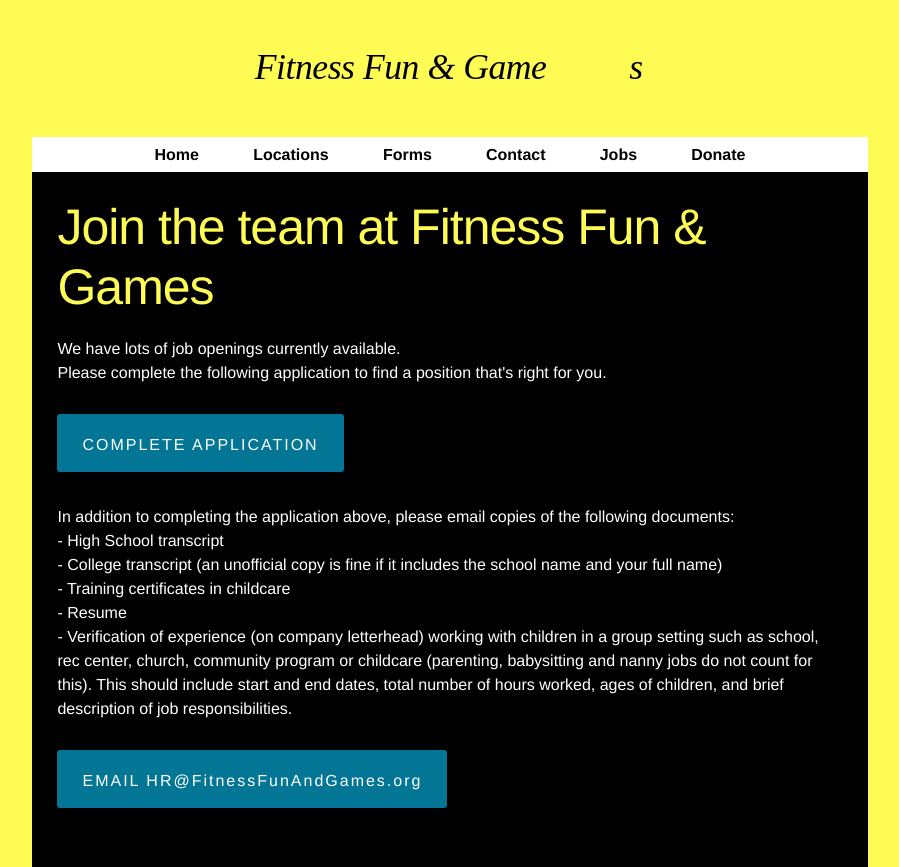
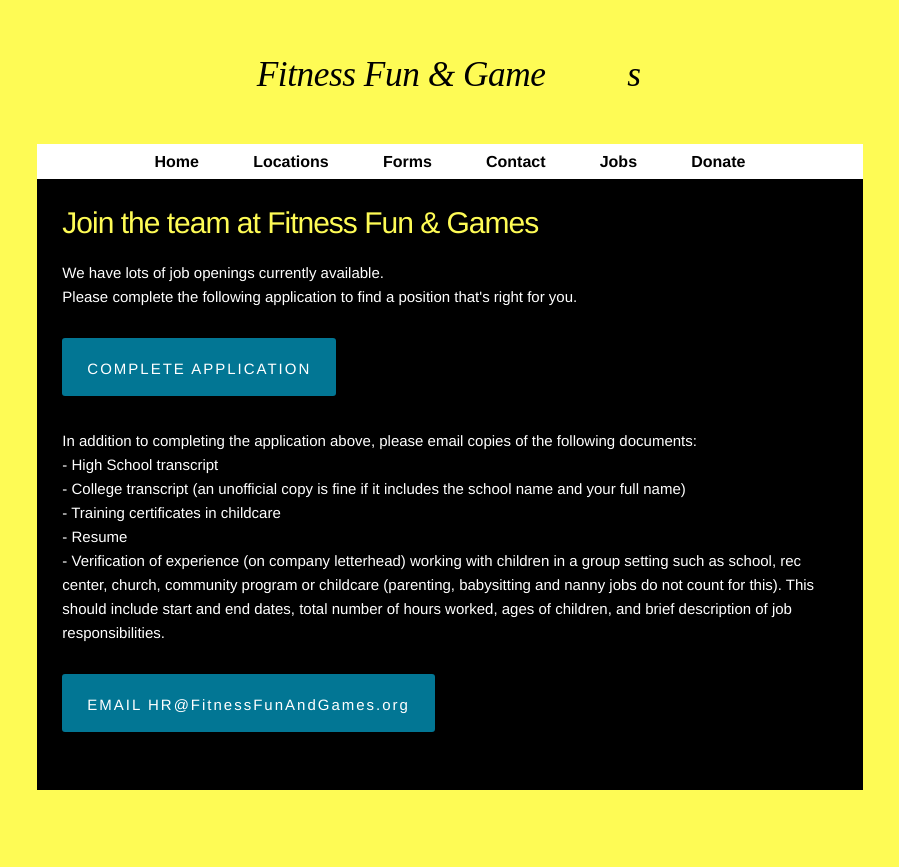
Before and after one commit to dennymcfadden/fitnessfunandgames.org, a PHP site: page /jobs.html in a window 1280 px wide. Shown: the whole page, without its empty margins (190-1089 px from the left). After the commit the page ends 790 px from the top, so only its background shows below. Run offline with PHP 8.4, Linux system fonts and the light colour scheme.

Commit message:
Updated text & link styling

```diff
--- a/html/css/skeleton.css
+++ b/html/css/skeleton.css
@@ -125,7 +125,9 @@
   line-height: 1.6;
   font-weight: 400;
   font-family: "HelveticaNeue-Light", "Helvetica Neue Light", "Helvetica Neue", Helvetica, Arial, "Lucida Grande", sans-serif;
-  color: #222; }
+  color: #000;
+  background-color: #fefb55;
+  }
 
 
 /* Typography
@@ -134,37 +136,71 @@
   margin-top: 0;
   margin-bottom: 2rem;
   font-weight: 300; }
-h1 { font-size: 4.0rem; line-height: 1.2;  letter-spacing: -.1rem;}
-h2 { font-size: 3.6rem; line-height: 1.25; letter-spacing: -.1rem; }
-h3 { font-size: 3.0rem; line-height: 1.3;  letter-spacing: -.1rem; }
+h1 { font-size: 3.0rem; line-height: 1.2;  letter-spacing: -.1rem; color:#fefb55;}
+h2 { font-size: 2.8rem; line-height: 1.25; letter-spacing: -.1rem; }
+h3 { font-size: 2.6rem; line-height: 1.3;  letter-spacing: -.1rem; }
 h4 { font-size: 2.4rem; line-height: 1.35; letter-spacing: -.08rem; }
 h5 { font-size: 1.8rem; line-height: 1.5;  letter-spacing: -.05rem; }
 h6 { font-size: 1.5rem; line-height: 1.6;  letter-spacing: 0; }
 
 /* Larger than phablet */
 @media (min-width: 550px) {
-  h1 { font-size: 5.0rem; }
-  h2 { font-size: 4.2rem; }
-  h3 { font-size: 3.6rem; }
-  h4 { font-size: 3.0rem; }
-  h5 { font-size: 2.4rem; }
+  h1 { font-size: 3.0rem; }
+  h2 { font-size: 2.8rem; }
+  h3 { font-size: 2.6rem; }
+  h4 { font-size: 2.4rem; }
+  h5 { font-size: 1.8rem; }
   h6 { font-size: 1.5rem; }
 }
 
 p {
-  margin-top: 0; }
+  margin-top: 0; color: #fff;}
 
 
 /* Links
 –––––––––––––––––––––––––––––––––––––––––––––––––– */
 a {
-  color: #1EAEDB; }
+  color: #FFF; }
 a:hover {
-  color: #0FA0CE; }
-
+  color: #e6e6e6; }
+a.nav:link{
+  color:#000;
+  font-size:16px;
+  font-weight: 600;
+  text-transform:none;
+  text-decoration:none;
+  padding: 0px 25px 0px 25px;
+  line-height: 2.2;
+  }
+a.nav:visited{
+  color:#000000;
+  }
+a.nav:hover{
+  color:#6b6b6b;
+  }
 
 /* Buttons
 –––––––––––––––––––––––––––––––––––––––––––––––––– */
+
+
+    .btn {
+        -webkit-border-radius: 3;
+        -moz-border-radius: 3;
+      border-radius: 3px;
+        letter-spacing:2px;
+        color: #FFFFFF;
+        background: #027694;
+        padding: 22px 25px 19px 25px;
+        text-decoration: none;
+        line-height: 70px;
+      }
+    .btn:hover {
+      background: #098FB2;
+      color: #FFFFFF;
+      text-decoration: none;
+      }
+
+
 .button,
 button,
 input[type="submit"],
@@ -173,7 +209,7 @@
   display: inline-block;
   height: 38px;
   padding: 0 30px;
-  color: #000;
+  color: #FFFFFF;
   text-align: center;
   font-size: 11px;
   font-weight: 600;
@@ -182,7 +218,7 @@
   text-transform: uppercase;
   text-decoration: none;
   white-space: nowrap;
-  background-color: #fefb55;
+  background-color: #027694;
   border-radius: 4px;
   border: 1px solid #fefb55;
   cursor: pointer;
--- a/html/donate.html
+++ b/html/donate.html
@@ -35,12 +35,6 @@
     <p>
     100% of your donation is tax deductible. If you have any questions about donating, please email: <a href="mailto:meg@fitnessfunandgames.org">meg@fitnessfunandgames.org</a>
     </p>
-    <form action="https://www.paypal.com/cgi-bin/webscr" method="post">
-    <input type="hidden" name="cmd" value="_s-xclick">
-    <input type="hidden" name="hosted_button_id" value="7HWH47QQKCUB2">
-    <input type="image" src="http://www.fitnessfunandgames.org/images/donate_btn.png" border="0" name="submit" alt="PayPal - The safer, easier way to pay online!">
-    <img alt="" border="0" src="https://www.paypalobjects.com/en_US/i/scr/pixel.gif" width="1" height="1">
-    </form>
   </div>
 
   <div id="footer">
--- a/html/style.css
+++ b/html/style.css
@@ -1,75 +1,3 @@
-		body {
-		    margin:0;
-		    padding:0;
-			background-color: #fefb55;
-			}
-
-		h1 {
-			color:#fefb55;
-			letter-spacing:1px;
-			font-size:20px;
-			font-family: "HelveticaNeue-Light", "Helvetica Neue Light", "Helvetica Neue", Helvetica, Arial, "Lucida Grande", sans-serif;
-   			font-weight: 300;
-			line-height: 30px;
-			text-transform:none;
-			}
-
-		p {
-			color:#FFFFFF;
-			font-size:16px;
-			font-family: "HelveticaNeue-Light", "Helvetica Neue Light", "Helvetica Neue", Helvetica, Arial, "Lucida Grande", sans-serif;
-   			font-weight: 300;
-			line-height: 24px;
-			text-transform:none;
-			}
-
-		a.nav:link{
-			color:#000000;
-			font-size:16px;
-			font-family: "HelveticaNeue-Light", "Helvetica Neue Light", "Helvetica Neue", Helvetica, Arial, "Lucida Grande", sans-serif;
-   			font-weight: 600;
-			text-transform:none;
-			text-decoration:none;
-			padding: 0px 25px 0px 25px;
-			line-height: 2.2;
-			}
-
-		a.nav:visited{
-			color:#000000;
-			text-decoration:none;
-			}
-
-		a.nav:hover{
-			color:#000000;
-			text-decoration:underline;
-			}
-
-		a:link{
-			color:#FFFFFF;
-			font-size:16px;
-			font-family: "HelveticaNeue-Light", "Helvetica Neue Light", "Helvetica Neue", Helvetica, Arial, "Lucida Grande", sans-serif;
-   			font-weight: 300;
-			text-transform:none;
-			text-decoration:none;
-			}
-
-		a:visited{
-			color:#FFFFFF;
-			font-size: 16px;
-			font-family: "HelveticaNeue-Light", "Helvetica Neue Light", "Helvetica Neue", Helvetica, Arial, "Lucida Grande", sans-serif;
-   			font-weight: 300;
-			text-transform:none;
-			text-decoration:none;
-			}
-
-		a:hover{
-			color:#FFFFFF;
-			font-size: 16px;
-			font-family: "HelveticaNeue-Light", "Helvetica Neue Light", "Helvetica Neue", Helvetica, Arial, "Lucida Grande", sans-serif;
-   			font-weight: 300;
-			text-transform:none;
-			text-decoration:underline;
-			}
 
 
 
```
